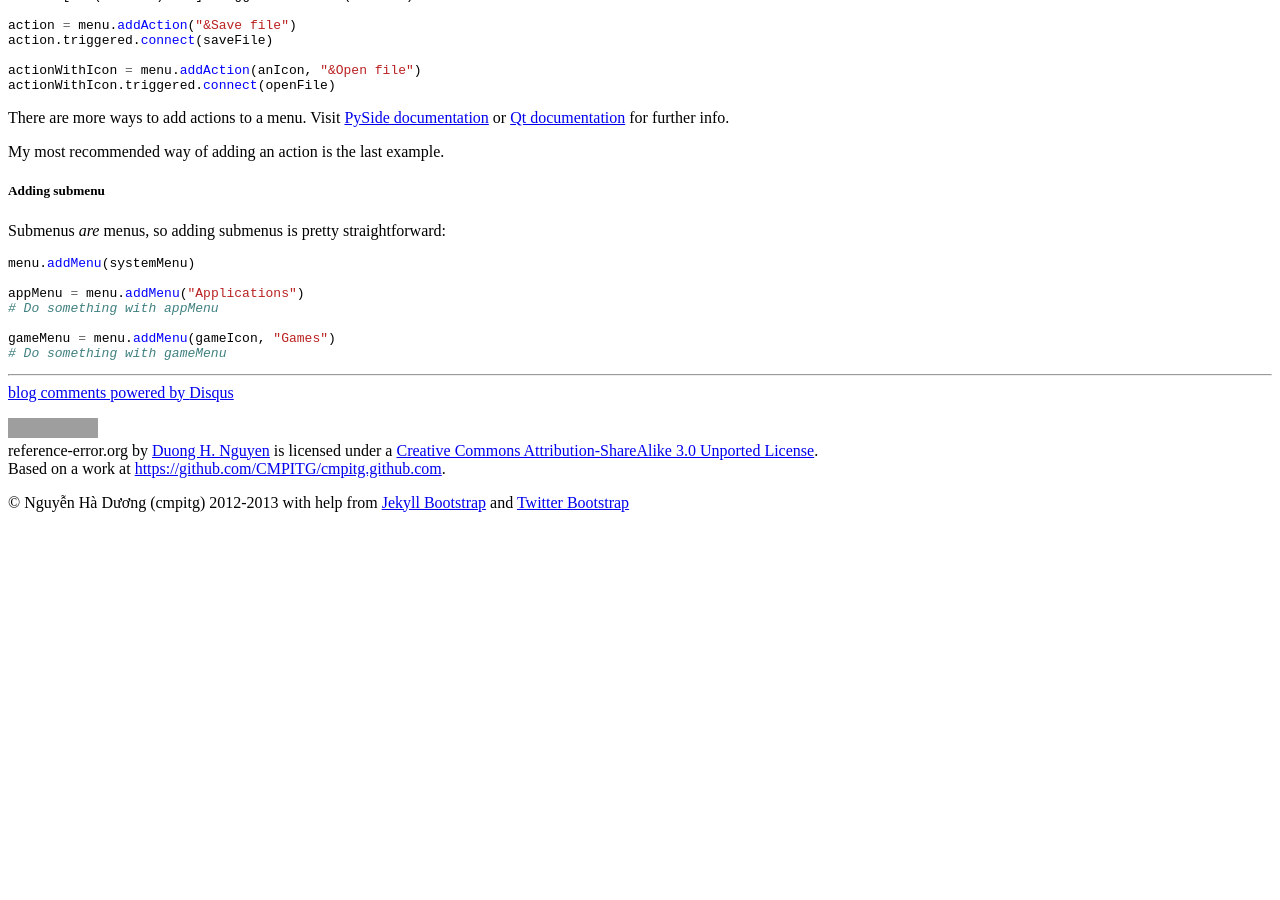
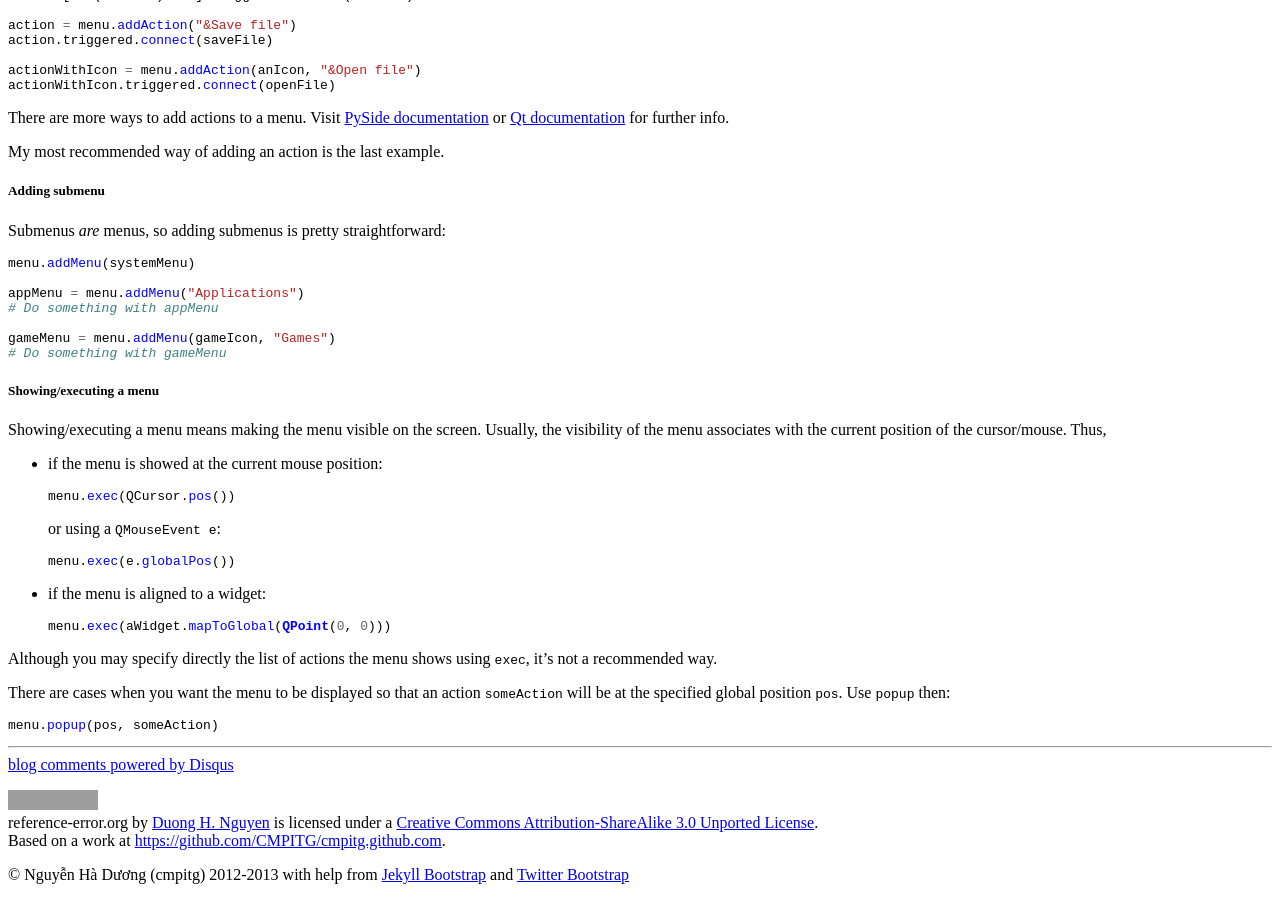
Before and after one commit to cmpitg/cmpitg.github.com, a Jekyll site: the page built from guides/pyside.md, in a window 1280 px wide and 900 px high, scrolled down 1700 px. Built offline with Jekyll 4.4.1, drawn with Linux system fonts in a browser that asks for light colours; comment, search, counter and statistics services are not loaded; before the commit the page ends 2228 px from its top, so only the background shows below that; grey boxes are pictures that could not be loaded.

Commit message:
Doc @ executing a menu @ pyside

````diff
--- a/guides/pyside.md
+++ b/guides/pyside.md
@@ -127,3 +127,33 @@ appMenu = menu.addMenu("Applications")
 gameMenu = menu.addMenu(gameIcon, "Games")
 # Do something with gameMenu
 ```
+
+##### Showing/executing a menu
+
+Showing/executing a menu means making the menu visible on the screen.  Usually, the visibility of the menu associates with the current position of the cursor/mouse. Thus,
+
+* if the menu is showed at the current mouse position:
+
+  ```python
+  menu.exec(QCursor.pos())
+  ```
+
+  or using a `QMouseEvent e`:
+
+  ```python
+  menu.exec(e.globalPos())
+  ```
+
+* if the menu is aligned to a widget:
+
+  ```python
+  menu.exec(aWidget.mapToGlobal(QPoint(0, 0)))
+  ```
+
+Although you may specify directly the list of actions the menu shows using `exec`, it's not a recommended way.
+
+There are cases when you want the menu to be displayed so that an action `someAction` will be at the specified global position `pos`.  Use `popup` then:
+
+```python
+menu.popup(pos, someAction)
+```
````
